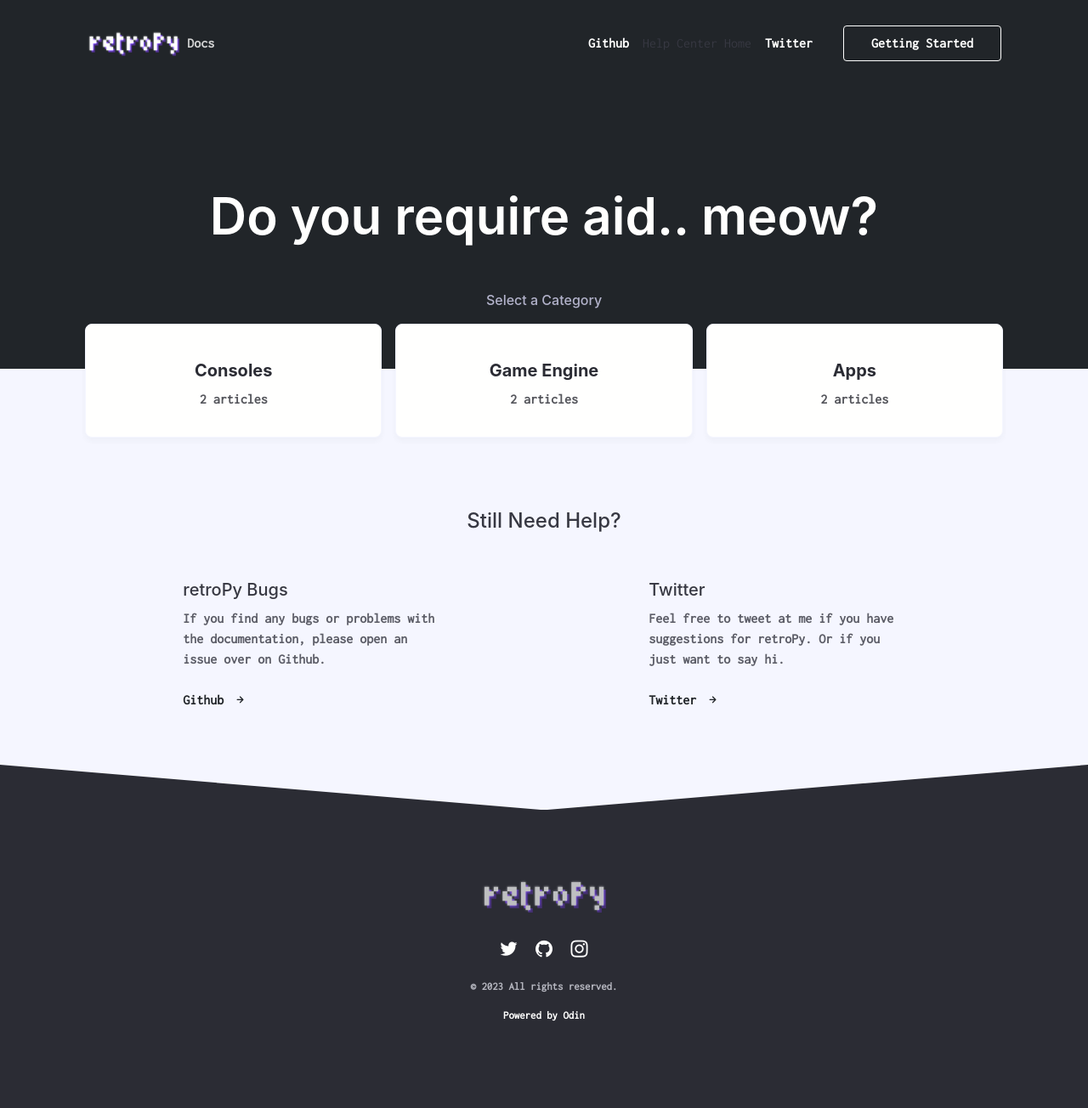
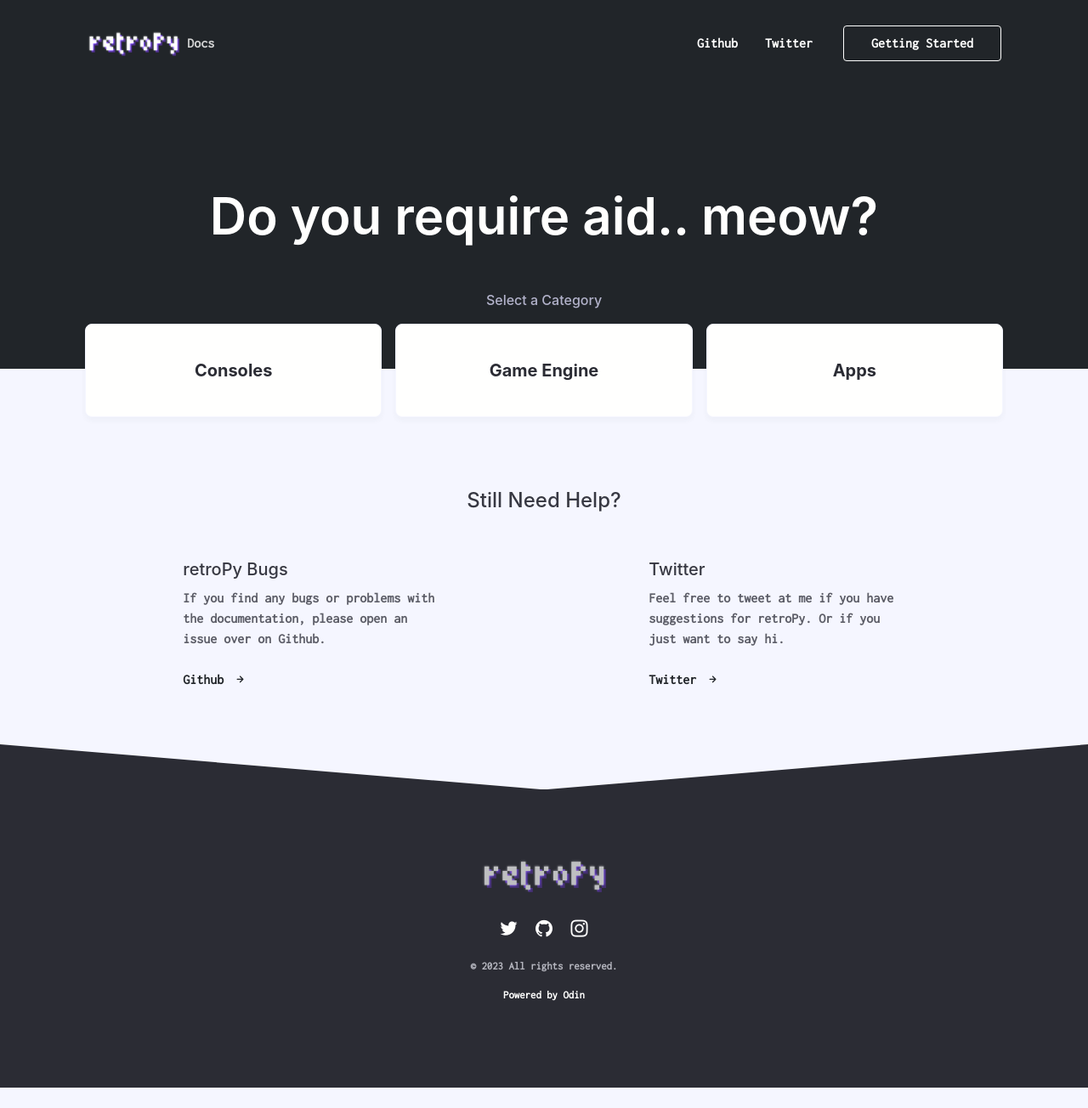
Before and after one commit to respawnin/retropy-docs, a Jekyll site: the page built from index.html, in a window 1280 px wide. Shown: the whole page at 85% size. Built offline with Jekyll 4.4.1, drawn with Linux system fonts in a browser that asks for light colours; nearby versions of some CDN libraries; some web fonts are replaced; comment, search, counter and statistics services are not loaded; after the commit the page ends 1280 px from its top, so only the background shows below that; some of the changed lines change nothing that is shown.

Commit message:
index & nav update

```diff
--- a/_includes/nav.html
+++ b/_includes/nav.html
@@ -19,9 +19,9 @@
     <li class="mx-4">
       <a  class="nav-links" href="{{ site.nav_item_one_link }}">{{ site.nav_item_one }}</a>
     </li>
-    {% endif %}
+    {% endif %}<!--
     {% if site.nav_item_two == null %}
-    {% else %}Help Center Home
+    {% else %}Help Center Home-->
     <li class="mx-4">
       <a  class="nav-links" href="{{ site.nav_item_two_link }}">{{ site.nav_item_two }}</a>
     </li>
--- a/index.html
+++ b/index.html
@@ -19,12 +19,13 @@
               <div class="card card-link">
                 <div class="card-body text-center my-4">
                   <h5 class="text-bold">{{ page_category.name }}</h5>
-
+                      <!--
                   {% if category[1].size == 1 %}
                   <p class="m-0">{{ category | last | size }} article</p>
                   {% else %}
                   <p class="m-0">{{ category | last | size }} articles</p>
                   {% endif %}
+                  -->
                 </div>
               </div>
             </a>
```
